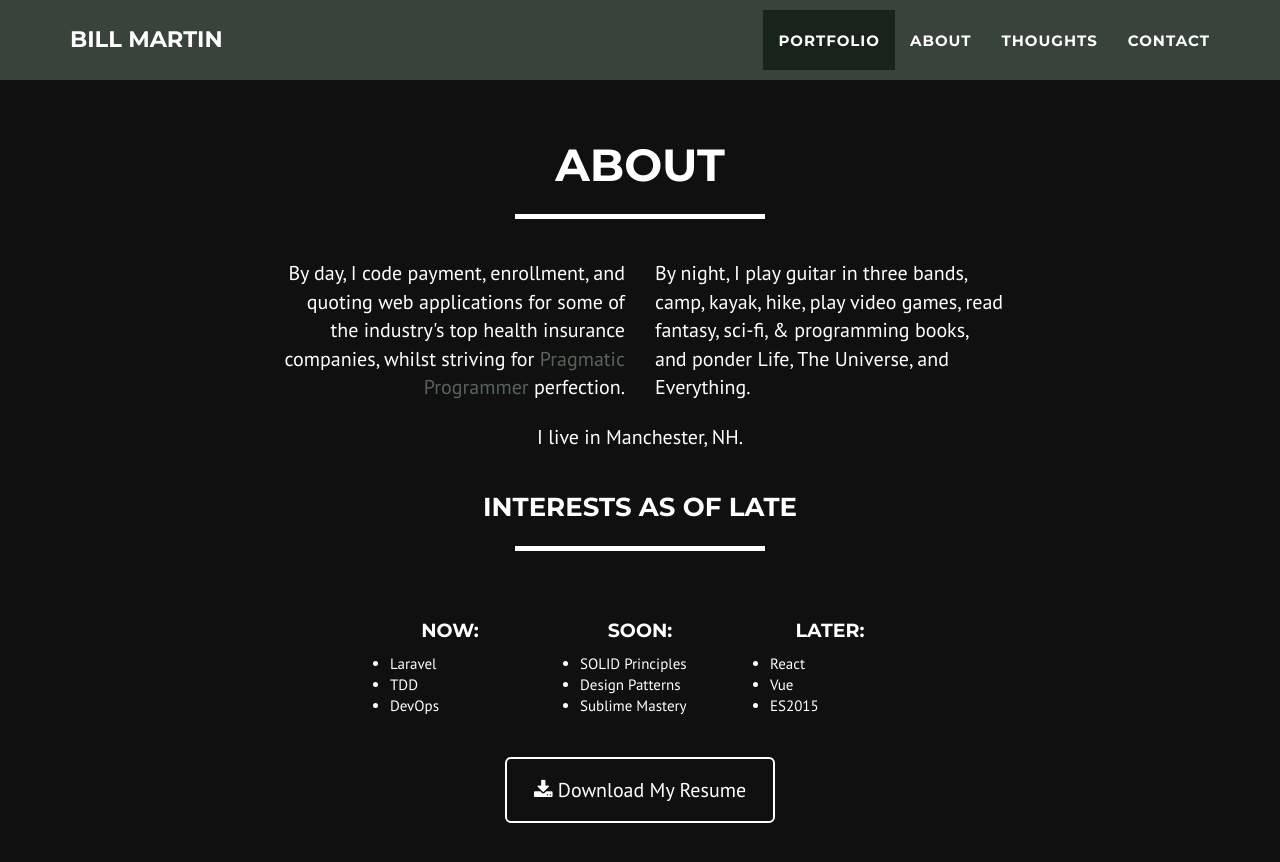
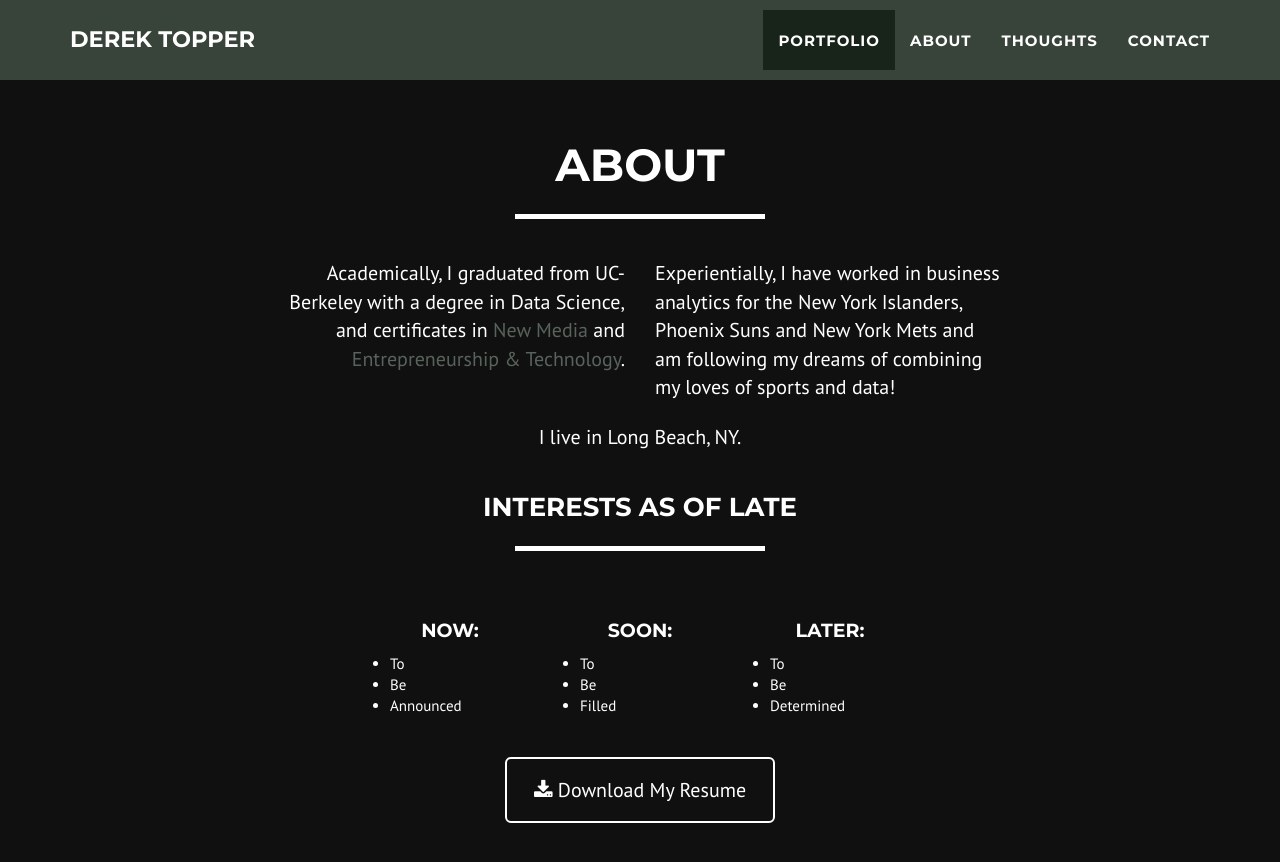
Before and after one commit to derektopper/derektopper.github.io, a Jekyll site: the page built from index.html, in a window 1280 px wide and 900 px high, scrolled down 1061 px. Shown: the top 862 px of the window. Built offline with Jekyll 4.4.1, drawn with Linux system fonts in a browser that asks for light colours.

Commit message:
template-update

```diff
--- a/CNAME
+++ b/CNAME
@@ -1 +1 @@
-billmartin.io
+derektopper.io
--- a/_config.yml
+++ b/_config.yml
@@ -1,40 +1,40 @@
 # Site settings
-title: Bill Martin
-email: bill@billmartin.io
-url: http://billmartin.io
-description: "Full-Stack Web Developer, Musician, and Book Enthusiast."
-meta_author: Bill Martin
+title: Derek Topper
+email: derektopper@gmail.com
+url: http://derektopper.io
+description: "Data Scientist. Sports Analytics Buff. Enjoys Long Walks on the Beach."
+meta_author: Derek Topper
 
 about:
   header: About
   content:
-      left: By day, I code payment, enrollment, and quoting web applications for some of the industry's top health insurance companies, whilst striving for <a href="http://blog.codinghorror.com/a-pragmatic-quick-reference/" target="_new">Pragmatic Programmer</a> perfection.
-      right: By night, I play guitar in three bands, camp, kayak, hike, play video games, read fantasy, sci-fi, & programming books, and ponder Life, The Universe, and Everything.
-      bottom: I live in Manchester, NH.
+      left: Academically, I graduated from UC-Berkeley with a degree in Data Science, and certificates in <a href="http://bcnm.berkeley.edu/" target="_new">New Media</a> and <a href="http://scet.berkeley.edu/" target="_new">Entrepreneurship & Technology</a>.
+      right:  Experientially, I have worked in business analytics for the New York Islanders, Phoenix Suns and New York Mets and am following my dreams of combining my loves of sports and data!
+      bottom: I live in Long Beach, NY.
   interests:
     header: Interests as of Late
     content:
       left:
         header: Now
         list:
-          - item: Laravel
-          - item: TDD
-          - item: DevOps
+          - item: To
+          - item: Be
+          - item: Announced
       center:
         header: Soon
         list:
-          - item: SOLID Principles
-          - item: Design Patterns
-          - item: Sublime Mastery
+          - item: To
+          - item: Be
+          - item: Filled
       right:
         header: Later
         list:
-          - item: React
-          - item: Vue
-          - item: ES2015
+          - item: To
+          - item: Be
+          - item: Determined
   button:
     text: Download My Resume
-    href: /resume/bill-martin-resume.pdf
+    href: /resume/derek-topper-resume.pdf
 
 # Google webmaster tools
 google_verify:
@@ -49,7 +49,7 @@ bing_verify:
 contact: static
 
 # If you use disqus you need disqus shortname: https://help.disqus.com/customer/portal/articles/466208
-disqus_shortname: billmartin
+disqus_shortname: derektopper
 
 # If you have Google Analytics account setup, enter your tracker ID, eg. A-12312312-1
 google_analytics_tracker_id: A-89823208-1
@@ -92,7 +92,7 @@ portfolio:
 # Footer settings
 footer:
   location-header: Location
-  location: Manchester, NH
+  location: Long Beach, NY
   copyright: Bill Martin. All Rights Reserved.
   social: My Other Whereabouts
   new-thoughts: New Thoughts
@@ -101,10 +101,10 @@ footer:
 social:
   - title: github
     tooltip: "Github: Code I am writing"
-    url: https://github.com/bill-c-martin
+    url: https://github.com/derektopper
   - title: linkedin
     tooltip: "Linkedin: Places I've worked"
-    url: https://www.linkedin.com/in/billmartin9
+    url: https://www.linkedin.com/in/derektopper
   - title: codeschool
     tooltip: "Codeschool: Skills I am learning"
     url: https://www.codeschool.com/users/90602
@@ -122,7 +122,7 @@ social:
     url: /feed.xml
 
 # Credits content
-credits: '<a href="https://github.com/bill-c-martin/bill-c-martin.github.io">Fork my portfolio on github</a>'
+credits: '<a href="https://github.com/derektopper/derektopper.github.io">Fork my portfolio on github</a>'
 
 # Build settings
 permalink: pretty
```
Also changed, not shown: img/signature/profile.jpg, 1 other file.
